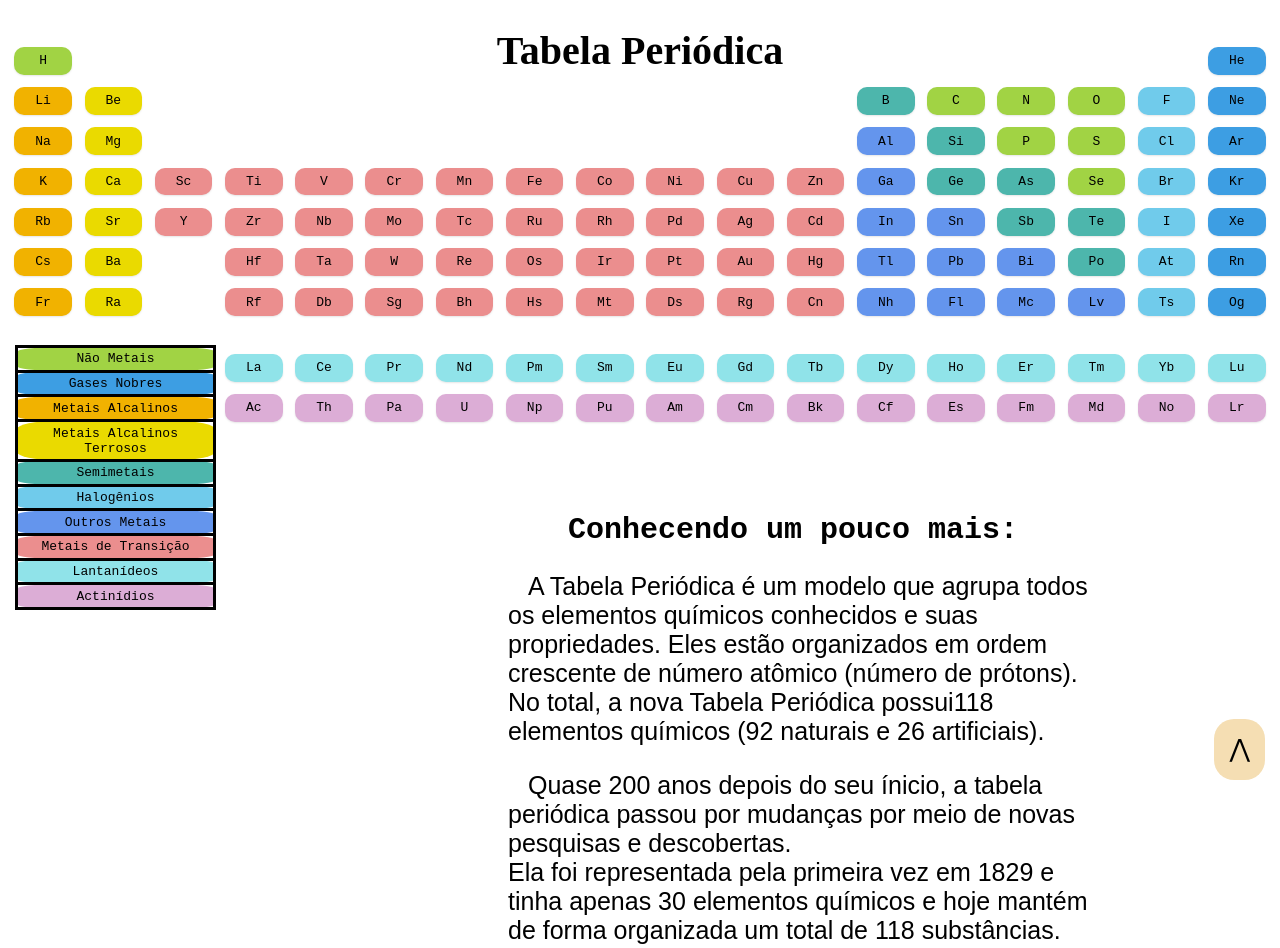
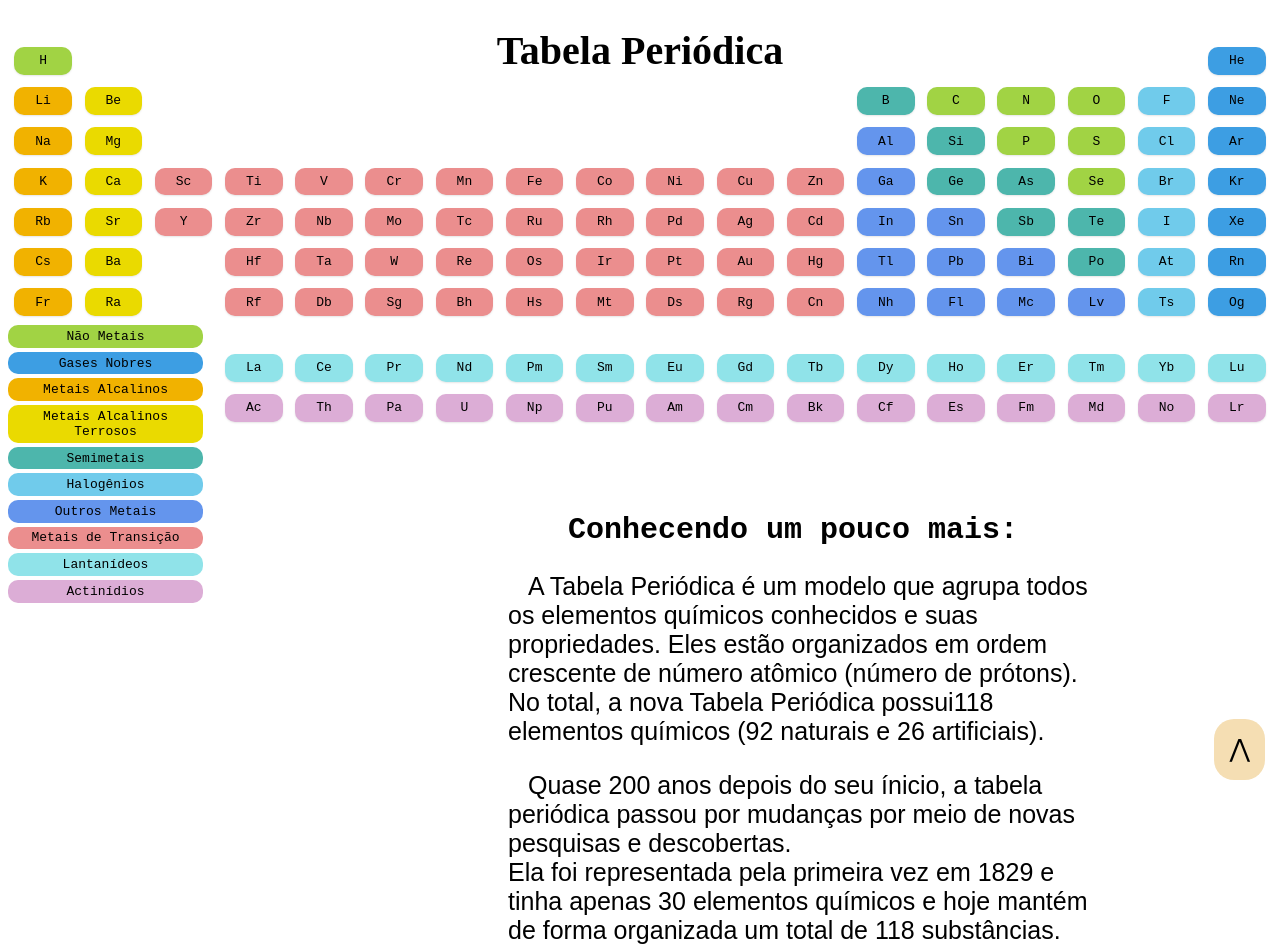
Before and after one commit to DevFerraz/Tabela_Periodica, a plain HTML site: page index.html in a window 1280 px wide. Shown: the top 948 px of the page. Drawn offline with Linux system fonts and the light colour scheme.

Commit message:
Alterações estruturais

```diff
--- a/index.html
+++ b/index.html
@@ -210,38 +210,47 @@
             <p class="paragrafo1">Hoje, a tabela periódica que usamos <wbr>distribui os 118 elementos químicos <wbr>em 18 colunas verticais 7 colunas horizontais.</p>  </p>
             </div>
         <a href="#topo" class="seta">&#8896;</a>
-        <table class="tabela_referencia">
-            <tr class="referencia_ametais">
-                <td>Não Metais</td>
-            </tr>
-            <tr class="referencia_gasesNobres">
-                <td>Gases Nobres</td>
-            </tr>
-            <tr class="referencia_alcalinos">
-                <td>Metais Alcalinos</td>
-            </tr>
-            <tr class="referencia_alcalinos_terrosos">
-                <td>Metais Alcalinos Terrosos</td>
-            </tr>
-            <tr class="referencia_semimetais">
-                <td>Semimetais</td>
-            </tr>
-            <tr class="referencia_halogenios">
-                <td>Halogênios</td>
-            </tr>
-            <tr class="referencia_outros">
-                <td>Outros Metais</td>
-            </tr>
-            <tr class="referencia_transicao">
-                <td>Metais de Transição</td>
-            </tr>
-            <tr class="referencia_lantanideos">
-                <td>Lantanídeos</td>
-            </tr>
-            <tr class="referencia_actinidios">
-                <td>Actinídios</td>
-            </tr>
-        </table>
+        <div class="tabela_referencia">
+            <div class="referencia_ametais">
+                Não Metais
+            </div>
+            <div class="row vazio"></div>
+            <div class="referencia_gasesNobres">
+                Gases Nobres
+            </div>
+            <div class="row vazio"></div>
+            <div class="referencia_alcalinos">
+                Metais Alcalinos
+            </div>
+            <div class="row vazio"></div>
+            <div class="referencia_alcalinos_terrosos">
+                Metais Alcalinos Terrosos
+            </div>
+            <div class="row vazio"></div>
+            <div class="referencia_semimetais">
+                Semimetais
+            </div>
+            <div class="row vazio"></div>
+            <div class="referencia_halogenios">
+                Halogênios
+            </div>
+            <div class="row vazio"></div>
+            <div class="referencia_outros">
+                Outros Metais
+            </div>
+            <div class="row vazio"></div>
+            <div class="referencia_transicao">
+                Metais de Transição
+            </div>
+            <div class="row vazio"></div>
+            <div class="referencia_lantanideos">
+                Lantanídeos
+            </div>
+            <div class="row vazio"></div>
+            <div class="referencia_actinidios">
+                Actinídios
+            </div>
+        </div>
         <div id="divbranca">
 
         </div>
--- a/main.css
+++ b/main.css
@@ -18,14 +18,13 @@ h2.titulo1{
 .tabela_referencia{
     color: black;
     border-radius: 20px;
-    position: fixed;
+    position:relative;
     text-align: center;
     width: auto;
     font-size: 13px;
     border-radius: 20%;
-    left: 15px;
-    top: 345px;
-    border-collapse: collapse;
+    top: -1300px;   /*Está setado em -1300px, porém, no mozilla, não interpreta corretamente. */
+    width:fit-content;
 }
 td{
     border: solid black;
@@ -134,44 +133,64 @@ td{
 .outros_metais{
     background-color:cornflowerblue;
 }
-tr.referencia_ametais{
+div.referencia_ametais{
     background-color: #a1d344;
+    padding: 2%;
+    border-radius: 10px;
 }
 
-tr.referencia_gasesNobres{
+div.referencia_gasesNobres{
     background-color: #3d9ee3;
+    padding: 2%;
+    border-radius: 10px;
 }
 
-tr.referencia_alcalinos{
+div.referencia_alcalinos{
     background-color: #f1b200;
+    padding: 2%;
+    border-radius: 10px;
 }
 
-tr.referencia_alcalinos_terrosos{
+div.referencia_alcalinos_terrosos{
     background-color: #eada00;
+    padding: 2%;
+    border-radius: 10px;
 }
 
-tr.referencia_semimetais{
+div.referencia_semimetais{
     background-color: #4db6ac;
+    padding: 2%;
+    border-radius: 10px;
 }
 
-tr.referencia_halogenios{
+div.referencia_halogenios{
     background-color: #70cbeb;
+    padding: 2%;
+    border-radius: 10px;
 }
 
-tr.referencia_outros{
+div.referencia_outros{
     background-color:cornflowerblue;
+    padding: 2%;
+    border-radius: 10px;
 }
 
-tr.referencia_transicao{
+div.referencia_transicao{
     background-color: #eb8e8e;
+    padding: 2%;
+    border-radius: 10px;
 }
 
-tr.referencia_lantanideos{
+div.referencia_lantanideos{
     background-color: #90e3e9;
+    padding: 2%;
+    border-radius: 10px;
 }
 
-tr.referencia_actinidios{
+div.referencia_actinidios{
     background-color: #dcadd6;
+    padding: 2%;
+    border-radius: 10px;
 }
 p.paragrafo1{
     text-align-last: auto;
@@ -182,4 +201,5 @@ p.paragrafo1{
 }
 div.paragrafo{
     margin-left: 500px;
+    width:max-content
 }
```
